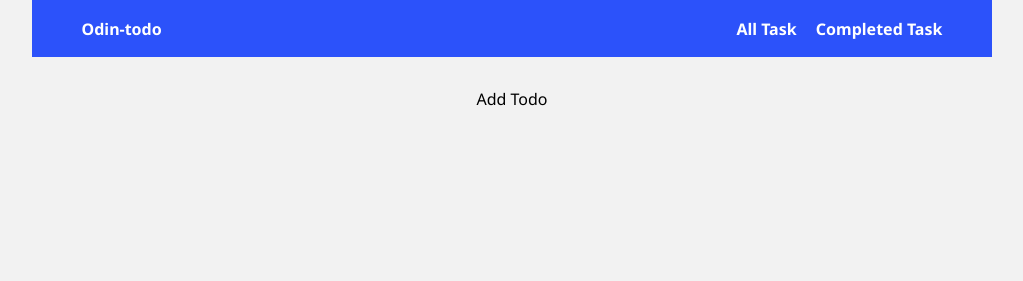
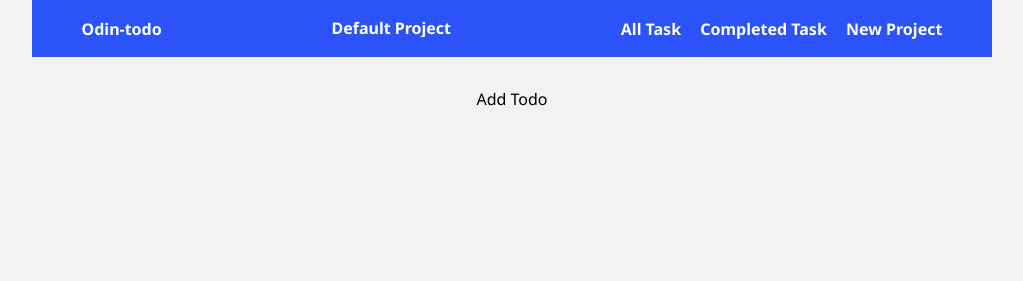
Before and after one commit to SotoArmando/odin-todolist, a website built with webpack: page dist/index.html in a window 1280 px wide. Shown: the whole page, without its empty margins (128-1151 px from the left). Built offline with Linux system fonts and the light colour scheme.

Commit message:
added visuals New Project preview button

```diff
--- a/src/js/dom.js
+++ b/src/js/dom.js
@@ -8,18 +8,47 @@ const buildLayout = (proto) => {
 
     let nav = document.createElement("nav");
     let navstart = document.createElement("start");
+    let navmiddle = document.createElement("middle");
     let navend = document.createElement("end");
     let button0 = document.createElement("button");
     let button1 = document.createElement("button");
     let button2 = document.createElement("button");
+    let button3 = document.createElement("select");
+    let button4 = document.createElement("button");
+
+    let option0 = document.createElement("option");
+    let option1 = document.createElement("option");
+    let option2 = document.createElement("option");
+    let option3 = document.createElement("option");
+
+    option0.innerText = "Default Project";
+    option1.innerText = "Haio";
+    option2.innerText = "Haio";
+    option3.innerText = "Haio";
+
+    option0.value = "a"
+    option1.value = "a"
+    option2.value = "a"
+    option3.value = "a"
+
+
+    button3.appendChild(option0);
+    button3.appendChild(option1);
+    button3.appendChild(option2);
+    button3.appendChild(option3);
 
     button0.innerText = "Odin-todo";
     button1.innerText = "All Task";
     button2.innerText = "Completed Task";
+    button4.innerText = "New Project";
+
     navstart.appendChild(button0);
+    navmiddle.appendChild(button3);
     navend.appendChild(button1);
     navend.appendChild(button2);
+    navend.appendChild(button4);
     nav.appendChild(navstart);
+    nav.appendChild(navmiddle);
     nav.appendChild(navend);
     document.querySelector("body").appendChild(nav);
 
```
Also changed, not shown: dist/css/nav.css, dist/css/select.css (added), dist/index.html, dist/main.js.
